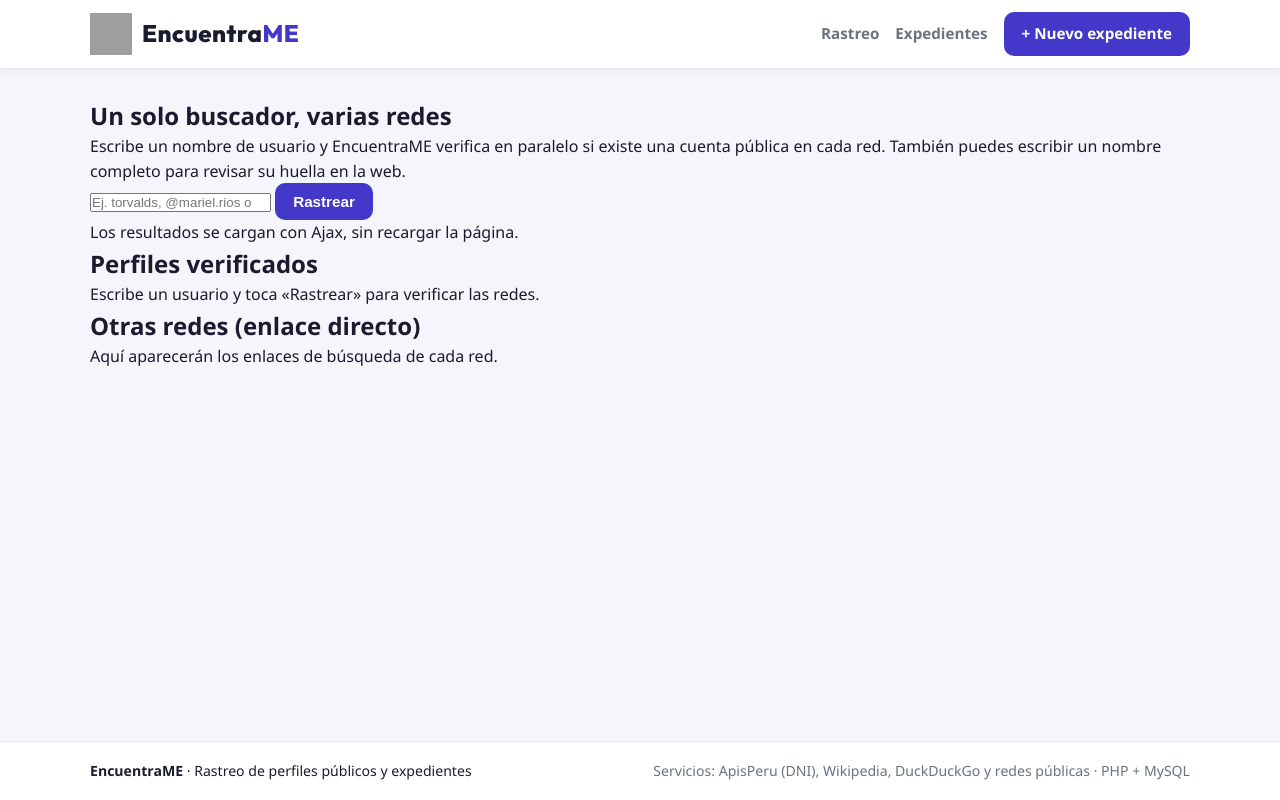
After one commit to LimitCodev/EncuentraME, a PHP site: page / in a window 1280 px wide. The commit adds this page. Run offline with PHP 8.4, Linux system fonts and the light colour scheme; data comes from the database, SQL or seed files in the repository; grey boxes are pictures that could not be loaded.

Commit message:
Caso de Ajax 1: buscador único de perfiles en 6 redes con enlaces directos a 7 redes más

```diff
--- a/api/red.php
+++ b/api/red.php
@@ -107,14 +107,14 @@ switch ($red) {
     case 'dailymotion':
         $datos = consultar_api(
             'https://api.dailymotion.com/user/' . rawurlencode($usuario)
-            . '?fields=id,screenname,description,avatar_720_url,followers_count'
+            . '?fields=id,screenname,description,avatar_720_url,followers_total'
         );
         if ($datos === null) {
             $respuesta['mensaje'] = 'La API no respondió, vuelve a intentarlo.';
         } elseif (isset($datos['id'])) {
             $respuesta['existe'] = true;
             $respuesta['nombre'] = $datos['screenname'] ?? $usuario;
-            $respuesta['detalle'] = number_format($datos['followers_count'] ?? 0) . ' seguidores'
+            $respuesta['detalle'] = number_format($datos['followers_total'] ?? 0) . ' seguidores'
                 . (!empty($datos['description']) ? ' · ' . mb_substr($datos['description'], 0, 60) : '');
             $respuesta['url'] = 'https://www.dailymotion.com/' . $usuario;
             $respuesta['avatar'] = $datos['avatar_720_url'] ?? '';
--- /dev/null
+++ b/assets/js/buscar.js
@@ -0,0 +1,185 @@
+/* =========================================================
+   EncuentraME - JavaScript
+   Casos de Ajax de la aplicación:
+   1) Verificación de perfiles en redes sociales (api/red.php)
+   2) Huella en la web (api/web.php)
+   3) Consulta de DNI (api/dni.php)
+   ========================================================= */
+
+document.addEventListener('DOMContentLoaded', function () {
+  /* ---------------- Redes ---------------- */
+  var redesVerificadas = [
+    { id: 'github', nombre: 'GitHub' },
+    { id: 'devto', nombre: 'Dev.to' },
+    { id: 'stackoverflow', nombre: 'Stack Overflow' },
+    { id: 'dailymotion', nombre: 'Dailymotion' },
+    { id: 'hackernews', nombre: 'Hacker News' },
+    { id: 'reddit', nombre: 'Reddit' }
+  ];
+
+  var redesEnlace = [
+    { nombre: 'Instagram', url: 'https://www.instagram.com/{u}/' },
+    { nombre: 'TikTok', url: 'https://www.tiktok.com/@{u}' },
+    { nombre: 'X', url: 'https://x.com/{u}' },
+    { nombre: 'YouTube', url: 'https://www.youtube.com/@{u}' },
+    { nombre: 'Facebook', url: 'https://www.facebook.com/{u}' },
+    { nombre: 'Twitch', url: 'https://www.twitch.tv/{u}' },
+    { nombre: 'Pinterest', url: 'https://www.pinterest.com/{u}/' }
+  ];
+
+  /* ---------------- Buscador único ---------------- */
+  var formRastreo = document.getElementById('form-rastreo');
+  if (formRastreo) {
+    formRastreo.addEventListener('submit', function (evento) {
+      evento.preventDefault();
+      rastrear();
+    });
+  }
+
+  function rastrear() {
+    var entrada = document.getElementById('entrada-rastreo');
+    var caja = document.getElementById('caja-perfiles');
+    var cajaEnlaces = document.getElementById('caja-enlaces');
+    var cuenta = document.getElementById('cuenta-verificadas');
+    var texto = entrada.value.trim();
+    var usuario = texto.replace(/^@/, '');
+
+    if (texto.length < 2) {
+      caja.innerHTML = '<p class="vacio">Escribe al menos 2 caracteres.</p>';
+      return;
+    }
+
+    if (!/^[A-Za-z0-9._-]{1,40}$/.test(usuario)) {
+      caja.innerHTML =
+        '<p class="vacio">Para verificar redes escribe un usuario sin espacios ' +
+        '(letras, números, puntos o guiones).</p>';
+      cajaEnlaces.innerHTML =
+        '<p class="vacio">Los enlaces directos se generan a partir de un usuario.</p>';
+      cuenta.textContent = '';
+      return;
+    }
+
+    /* --- Esqueletos de carga: una tarjeta por red --- */
+    caja.innerHTML = '';
+    cuenta.textContent = 'verificando…';
+    var tarjetas = {};
+
+    redesVerificadas.forEach(function (red) {
+      var tarjeta = document.createElement('article');
+      tarjeta.className = 'tarjeta-red tarjeta-cargando';
+
+      var encabezado = document.createElement('header');
+      var punto = document.createElement('span');
+      punto.className = 'punto punto-cargando';
+      var titulo = document.createElement('strong');
+      titulo.textContent = red.nombre;
+      encabezado.appendChild(punto);
+      encabezado.appendChild(titulo);
+
+      var estado = document.createElement('p');
+      estado.className = 'tarjeta-estado';
+      estado.textContent = 'Verificando…';
+
+      tarjeta.appendChild(encabezado);
+      tarjeta.appendChild(estado);
+      caja.appendChild(tarjeta);
+      tarjetas[red.id] = tarjeta;
+    });
+
+    var encontrados = 0;
+    var terminadas = 0;
+
+    function terminar() {
+      terminadas++;
+      if (terminadas === redesVerificadas.length) {
+        cuenta.textContent = encontrados + ' de ' + redesVerificadas.length + ' redes con cuenta pública';
+      }
+    }
+
+    /* --- Petición Ajax en paralelo, una por red --- */
+    redesVerificadas.forEach(function (red) {
+      fetch('api/red.php?red=' + encodeURIComponent(red.id) + '&usuario=' + encodeURIComponent(usuario))
+        .then(function (respuesta) { return respuesta.json(); })
+        .then(function (datos) {
+          if (datos.existe) {
+            encontrados++;
+          }
+          pintarTarjeta(tarjetas[red.id], datos);
+          terminar();
+        })
+        .catch(function () {
+          pintarTarjeta(tarjetas[red.id], {
+            etiqueta: red.nombre,
+            existe: false,
+            mensaje: 'Error de conexión con la API.'
+          });
+          terminar();
+        });
+    });
+
+    pintarEnlaces(usuario);
+  }
+
+  function pintarTarjeta(tarjeta, datos) {
+    tarjeta.className = 'tarjeta-red';
+    tarjeta.innerHTML = '';
+
+    var encabezado = document.createElement('header');
+    var punto = document.createElement('span');
+    punto.className = 'punto ' + (datos.existe ? 'punto-ok' : 'punto-no');
+    var titulo = document.createElement('strong');
+    titulo.textContent = datos.etiqueta || datos.red;
+    encabezado.appendChild(punto);
+    encabezado.appendChild(titulo);
+    tarjeta.appendChild(encabezado);
+
+    if (datos.existe) {
+      if (datos.avatar) {
+        var avatar = document.createElement('img');
+        avatar.className = 'avatar';
+        avatar.src = datos.avatar;
+        avatar.alt = '';
+        tarjeta.appendChild(avatar);
+      }
+      var nombre = document.createElement('p');
+      nombre.className = 'tarjeta-nombre';
+      nombre.textContent = '@' + (datos.nombre || '');
+      tarjeta.appendChild(nombre);
+
+      if (datos.detalle) {
+        var detalle = document.createElement('p');
+        detalle.className = 'tarjeta-detalle';
+        detalle.textContent = datos.detalle;
+        tarjeta.appendChild(detalle);
+      }
+
+      var enlace = document.createElement('a');
+      enlace.className = 'tarjeta-enlace';
+      enlace.href = datos.url;
+      enlace.target = '_blank';
+      enlace.rel = 'noopener';
+      enlace.textContent = 'Ver perfil ↗';
+      tarjeta.appendChild(enlace);
+    } else {
+      var estado = document.createElement('p');
+      estado.className = 'tarjeta-estado';
+      estado.textContent = datos.mensaje || 'Sin cuenta pública encontrada.';
+      tarjeta.appendChild(estado);
+    }
+  }
+
+  function pintarEnlaces(usuario) {
+    var caja = document.getElementById('caja-enlaces');
+    caja.innerHTML = '';
+
+    redesEnlace.forEach(function (red) {
+      var enlace = document.createElement('a');
+      enlace.className = 'chip-enlace';
+      enlace.href = red.url.replace('{u}', encodeURIComponent(usuario));
+      enlace.target = '_blank';
+      enlace.rel = 'noopener';
+      enlace.textContent = red.nombre + ' ↗';
+      caja.appendChild(enlace);
+    });
+  }
+});
--- a/config/base.php
+++ b/config/base.php
@@ -47,10 +47,9 @@ function consultar_api($url, $encabezados = [])
         CURLOPT_HTTPHEADER => array_merge($encabezadosBase, $encabezados),
     ]);
     $respuesta = curl_exec($curl);
-    $codigo = curl_getinfo($curl, CURLINFO_HTTP_CODE);
     curl_close($curl);
 
-    if ($respuesta === false || $codigo >= 400) {
+    if ($respuesta === false) {
         return null;
     }
     $datos = json_decode($respuesta, true);
--- /dev/null
+++ b/index.php
@@ -0,0 +1,42 @@
+<?php
+require_once 'config/base.php';
+instalar_base();
+
+$titulo_pagina = 'Rastreo';
+include 'plantilla/cabecera.php';
+?>
+  <!-- Buscador único: los resultados llegan por Ajax, sin recargar la página -->
+  <section class="hero">
+    <h1>Un solo buscador, varias redes</h1>
+    <p class="hero-texto">
+      Escribe un nombre de usuario y EncuentraME verifica en paralelo si existe una
+      cuenta pública en cada red. También puedes escribir un nombre completo para
+      revisar su huella en la web.
+    </p>
+    <form class="buscador-grande" id="form-rastreo">
+      <input id="entrada-rastreo" type="search" maxlength="60" autocomplete="off"
+             placeholder="Ej. torvalds, @mariel.rios o María Elena Ríos">
+      <button class="boton boton-primario" type="submit">Rastrear</button>
+    </form>
+    <p class="buscador-pista">Los resultados se cargan con Ajax, sin recargar la página.</p>
+  </section>
+
+  <section class="bloque">
+    <div class="bloque-titulo">
+      <h2>Perfiles verificados</h2>
+      <span class="cuenta-verificadas" id="cuenta-verificadas"></span>
+    </div>
+    <div class="rejilla-perfiles" id="caja-perfiles">
+      <p class="vacio">Escribe un usuario y toca «Rastrear» para verificar las redes.</p>
+    </div>
+  </section>
+
+  <section class="bloque">
+    <div class="bloque-titulo">
+      <h2>Otras redes (enlace directo)</h2>
+    </div>
+    <div class="caja-enlaces" id="caja-enlaces">
+      <p class="vacio">Aquí aparecerán los enlaces de búsqueda de cada red.</p>
+    </div>
+  </section>
+<?php include 'plantilla/pie.php';
--- a/plantilla/pie.php
+++ b/plantilla/pie.php
@@ -5,5 +5,6 @@
       <p class="pie-nota">Servicios: ApisPeru (DNI), Wikipedia, DuckDuckGo y redes públicas · PHP + MySQL</p>
     </div>
   </footer>
+  <script src="assets/js/buscar.js"></script>
 </body>
 </html>
```
